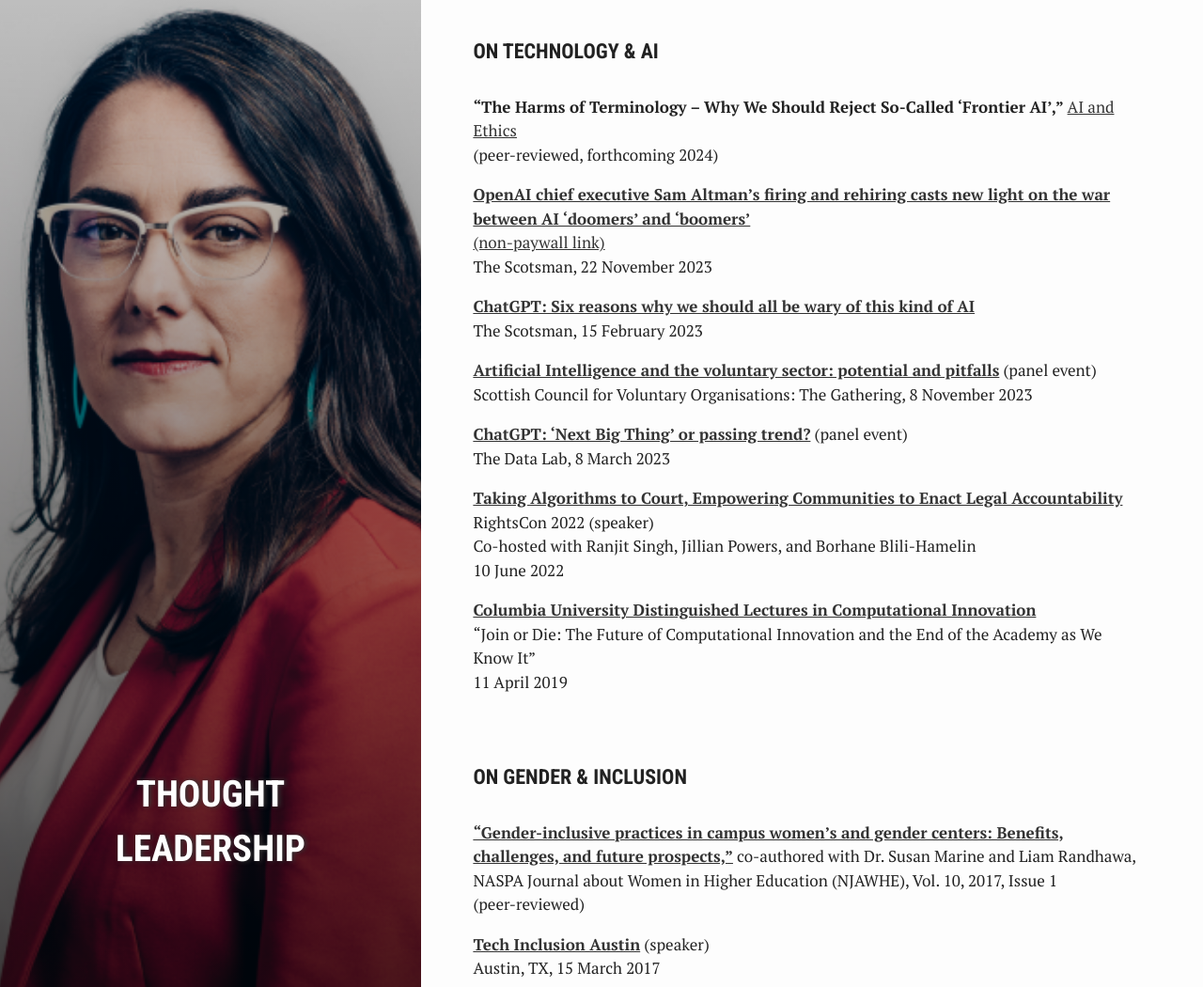
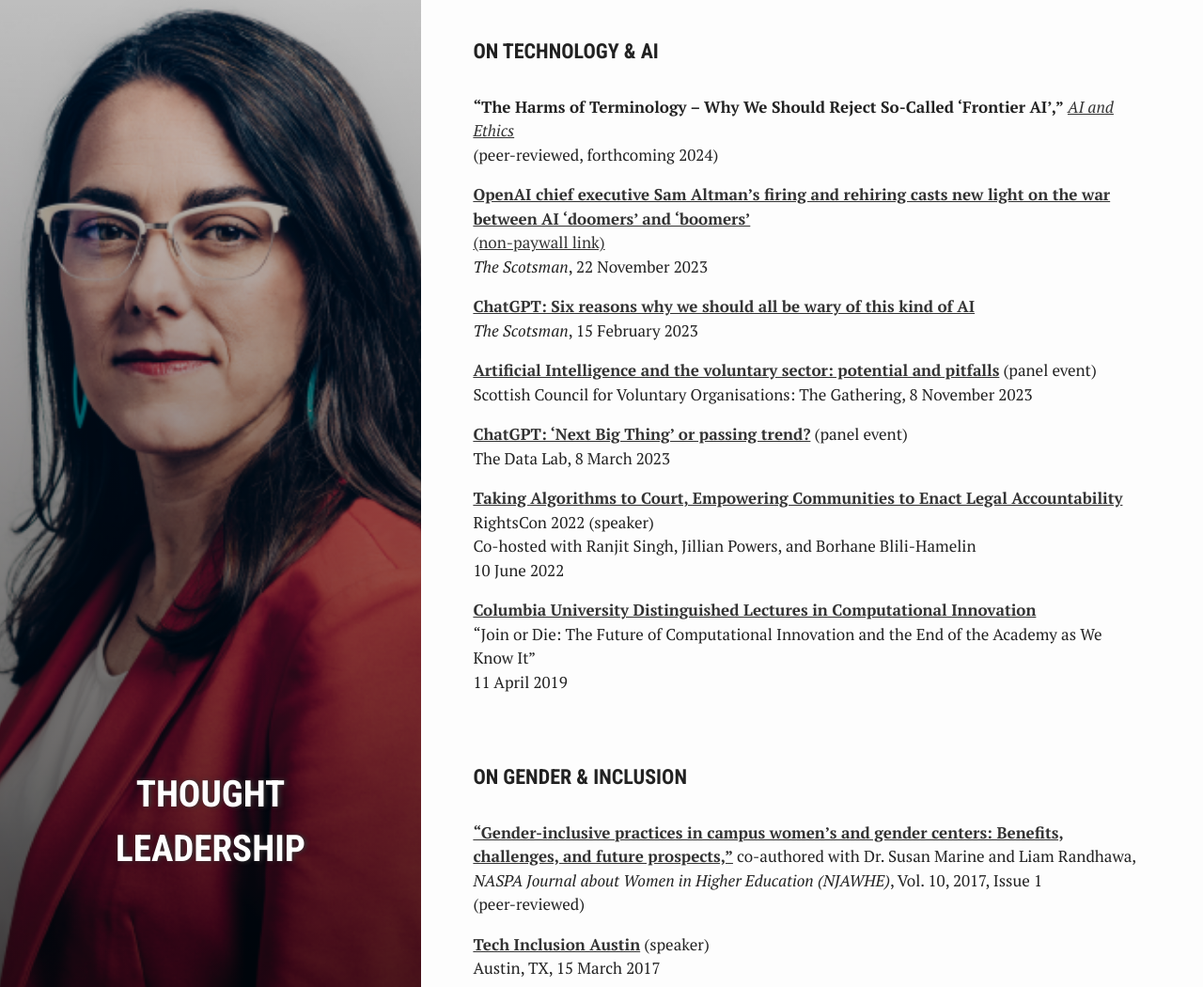
Before and after one commit to Dr-G/Dr-G.github.io, a Jekyll site: the page built from thoughtleadership.md, in a window 1280 px wide and 1400 px high. Shown: the part 161-1211 px from the top of the window at 94% size. Built offline with Jekyll 4.4.1, drawn with Linux system fonts in a browser that asks for light colours.

```diff
--- a/thoughtleadership.md
+++ b/thoughtleadership.md
@@ -11,15 +11,15 @@ active: thought leadership
 
 <h4>ON TECHNOLOGY & AI</h4>
 
-**"The Harms of Terminology – Why We Should Reject So-Called 'Frontier AI',"** [AI and Ethics](https://link.springer.com/journal/43681)
+**"The Harms of Terminology – Why We Should Reject So-Called 'Frontier AI',"** <em>[AI and Ethics](https://link.springer.com/journal/43681)</em>
 (peer-reviewed, forthcoming 2024)
 
 **[OpenAI chief executive Sam Altman's firing and rehiring casts new light on the war between AI 'doomers' and 'boomers'](https://www.scotsman.com/news/opinion/columnists/openai-chief-executive-sam-altmans-firing-and-rehiring-casts-new-light-on-the-war-between-ai-doomers-and-boomers-dr-gina-helfrich-4418584&?r=9134)**
 [(non-paywall link)](https://efi.ed.ac.uk/openai-chief-executives-firing-rehiring-casts-new-light-on-the-war-between-ai-doomers-boomers/)
-The Scotsman, 22 November 2023
+<em>The Scotsman</em>, 22 November 2023
 
 **[ChatGPT: Six reasons why we should all be wary of this kind of AI](https://www.scotsman.com/news/opinion/columnists/chatgpt-six-reasons-why-we-should-all-be-wary-of-this-kind-of-ai-dr-gina-helfrich-4026538)**
-The Scotsman, 15 February 2023
+<em>The Scotsman</em>, 15 February 2023
 
 **[Artificial Intelligence and the voluntary sector: potential and pitfalls](https://scvo.scot/the-gathering/events/a1v3z00000JIbvQAAT/artificial-intelligence-and-the-voluntary-sector-potential-and-pitfalls)** (panel event)
 Scottish Council for Voluntary Organisations: The Gathering, 8 November 2023
@@ -39,7 +39,7 @@ Co-hosted with Ranjit Singh, Jillian Powers, and Borhane Blili-Hamelin
 <br>
 <h4>ON GENDER & INCLUSION</h4>
 
-**[“Gender-inclusive practices in campus women’s and gender centers: Benefits, challenges, and future prospects,”](https://doi-org.eux.idm.oclc.org/10.1080/19407882.2017.1280054)** co-authored with Dr. Susan Marine and Liam Randhawa, NASPA Journal about Women in Higher Education (NJAWHE), Vol. 10, 2017, Issue 1
+**[“Gender-inclusive practices in campus women’s and gender centers: Benefits, challenges, and future prospects,”](https://doi-org.eux.idm.oclc.org/10.1080/19407882.2017.1280054)** co-authored with Dr. Susan Marine and Liam Randhawa, <em>NASPA Journal about Women in Higher Education (NJAWHE)</em>, Vol. 10, 2017, Issue 1
 (peer-reviewed)
 
 **[Tech Inclusion Austin](https://austin17.techinclusion.co/)** (speaker)
```
